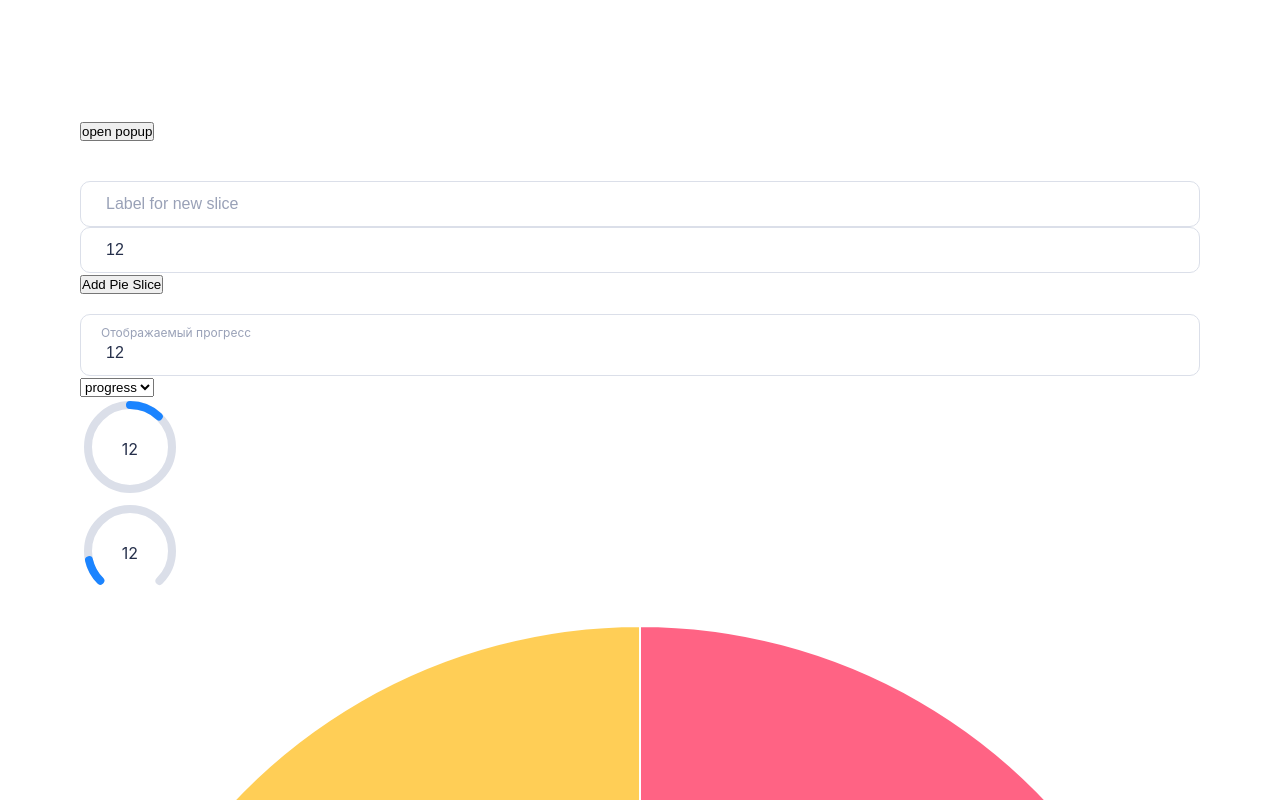
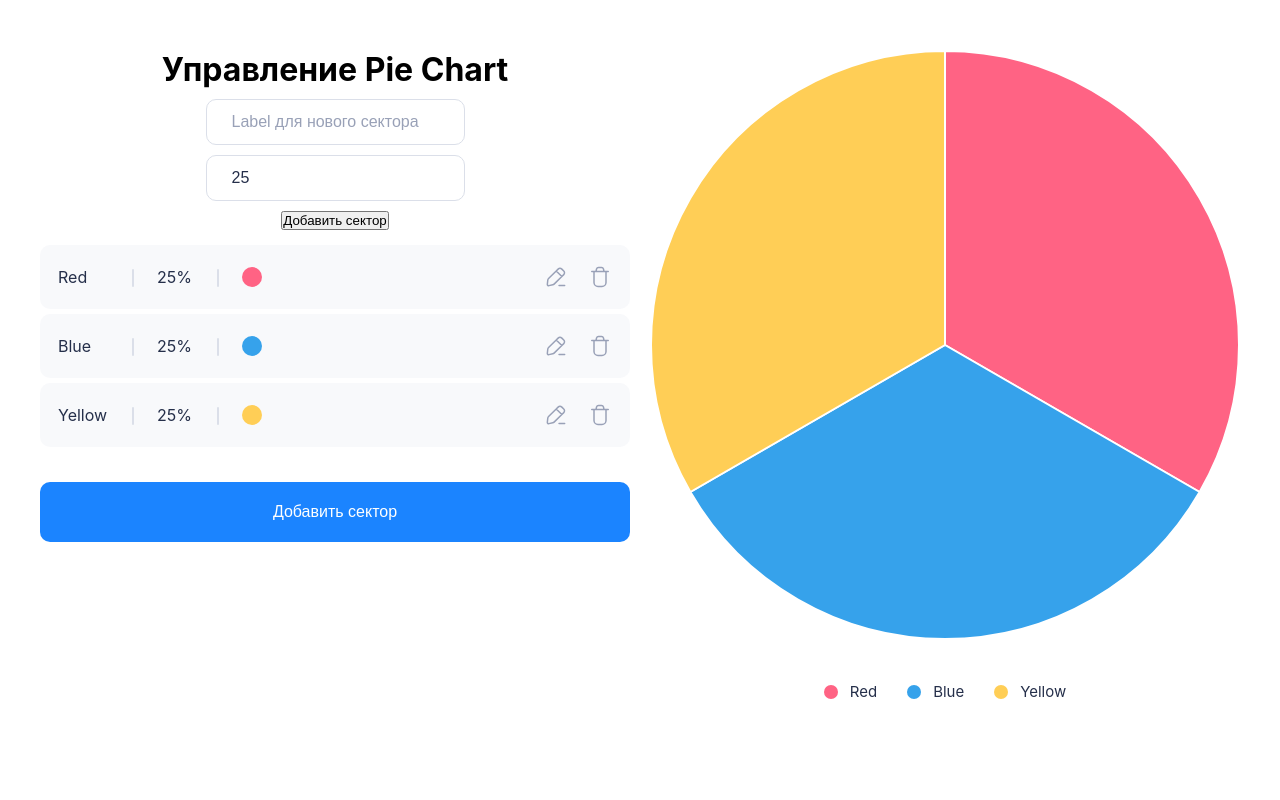
Before and after one commit to Qwimi/test-task, a Vue app: page /pie-chart in a window 1280 px wide. Shown: the top 800 px of the page. Built offline with nearby package versions, Linux system fonts and the light colour scheme; a web font is replaced by a local one.

Commit message:
feat: add router views

```diff
--- a/src/App.vue
+++ b/src/App.vue
@@ -1,79 +1,3 @@
-<script setup lang="ts">
-import { ref } from 'vue';
-import ProgressCircle from './components/progress-circle.vue';
-import type { Range } from '@/types';
-import ModalPopup from './components/modal-popup.vue';
-import TextInput from './components/text-input.vue';
-import NumberInput from './components/number-input.vue';
-import PieChart from './components/pie-chart.vue';
-
-const progressValue = ref<Range<0, 101>>(12)
-const status = ref<"progress" | "success" | "warning" | "error">('progress')
-const openPopup = ref(false)
-
-const textInput = ref('')
-const numberInput = ref(12)
-
-const pieData = ref([
-  { label: 'Red', value: 25, backgroundColor: '#FF6384' },
-  { label: 'Blue', value: 25, backgroundColor: '#36A2EB' },
-  { label: 'Yellow', value: 25, backgroundColor: '#FFCE56' }
-])
-
-const addPieItem = (label: string, value: number, backgroundColor: string) => {
-  pieData.value.push({ label, value, backgroundColor })
-}
-</script>
-
 <template>
-  <ModalPopup v-model="openPopup" v-slot="{ closeModal }">
-    <p style="max-width: 500px;">
-      Lorem ipsum dolor sit amet consectetur adipisicing elit. Quae nulla voluptatibus omnis suscipit est nemo repellat
-      harum aliquid earum voluptate maiores mollitia quo labore, voluptates culpa reiciendis qui ut sapiente!
-    </p>
-    <ProgressCircle :value="progressValue" :status="status" type="dashboard" />
-    <button @click="closeModal" style="width: 100%; padding: 20px;">close modal</button>
-  </ModalPopup>
-  <div class="container">
-    <div>
-      <button @click="openPopup = true">
-        open popup
-      </button>
-    </div>
-    <div style="margin-top: 20px;">
-      <TextInput v-model="textInput" placeholder="Label for new slice" />
-      <NumberInput v-model="numberInput" placeholder="Value for new slice" />
-      <button @click="addPieItem(textInput, numberInput, '#' + Math.floor(Math.random() * 16777215).toString(16))">
-        Add Pie Slice
-      </button>
-    </div>
-    <div>
-      <NumberInput :min="1" :max="100" v-model="progressValue" placeholder="min 1 max 100">
-        <template #label>
-          Отображаемый прогресс
-        </template>
-      </NumberInput>
-      <select v-model="status">
-        <option value="progress">progress</option>
-        <option value="success">success</option>
-        <option value="warning">warning</option>
-        <option value="error">error</option>
-      </select>
-      <ProgressCircle :value="progressValue" :status="status" />
-      <ProgressCircle :value="progressValue" :status="status" type="dashboard" />
-    </div>
-    <PieChart :data="pieData" />
-  </div>
+  <RouterView></RouterView>
 </template>
-
-<style>
-.container {
-  max-width: 1200px;
-  margin: 120px auto;
-  padding-inline: 40px;
-  box-sizing: border-box;
-  display: flex;
-  flex-direction: column;
-  gap: 20px;
-}
-</style>
--- a/src/router/index.ts
+++ b/src/router/index.ts
@@ -1,8 +1,14 @@
+import PieChart from '@/views/pie-chart.vue'
+import ProgressPage from '@/views/progress-page.vue'
 import { createRouter, createWebHistory } from 'vue-router'
 
+const routes = [
+  { path: '/', name: 'Progress', component: ProgressPage },
+  { path: '/pie-chart', name: 'PieChart', component: PieChart }
+]
 const router = createRouter({
   history: createWebHistory(import.meta.env.BASE_URL),
-  routes: [],
+  routes,
 })
 
 export default router
--- /dev/null
+++ b/src/views/pie-chart.vue
@@ -0,0 +1,70 @@
+<template>
+  <div class="pie-page-container">
+    <div class="controls">
+      <h1>Управление Pie Chart</h1>
+      <TextInput v-model="textInput" placeholder="Label для нового сектора" />
+      <NumberInput v-model="numberInput" placeholder="Значение" />
+      <button @click="addPieItem(
+        textInput,
+        numberInput,
+        '#' + Math.floor(Math.random() * 16777215).toString(16)
+      )">
+        Добавить сектор
+      </button>
+      <SectorList v-model:sectors="pieData" />
+    </div>
+
+
+    <div class="chart-container">
+      <PieChart :data="pieData" />
+    </div>
+  </div>
+</template>
+
+<script setup lang="ts">
+import { ref } from 'vue'
+import PieChart from '@/components/pie-chart.vue'
+import TextInput from '@/components/text-input.vue'
+import NumberInput from '@/components/number-input.vue'
+import SectorList from '@/components/sector-list.vue'
+import type { PieSector } from '@/types'
+
+const pieData = ref<PieSector[]>([
+  { id: '1', label: 'Red', value: 25, backgroundColor: '#FF6384' },
+  { id: '2', label: 'Blue', value: 25, backgroundColor: '#36A2EB' },
+  { id: '3', label: 'Yellow', value: 25, backgroundColor: '#FFCE56' }
+])
+
+const textInput = ref('')
+const numberInput = ref(25)
+
+const addPieItem = (label: string, value: number, backgroundColor: string) => {
+  const id = String(pieData.value.length)
+  pieData.value = [
+    ...pieData.value,
+    { id, label, value, backgroundColor }
+  ]
+}
+</script>
+
+<style scoped>
+.pie-page-container {
+  max-width: 1200px;
+  margin: 50px auto;
+  display: flex;
+  flex-direction: row;
+  gap: 20px;
+}
+
+.controls {
+  display: flex;
+  flex-direction: column;
+  gap: 10px;
+  align-items: center;
+  flex: 1;
+}
+
+.chart-container {
+  flex: 1;
+}
+</style>
--- /dev/null
+++ b/src/views/progress-page.vue
@@ -0,0 +1,42 @@
+<script setup lang="ts">
+import { ref } from 'vue';
+import type { Range } from '@/types';
+import NumberInput from '@/components/number-input.vue';
+import ProgressCircle from '@/components/progress-circle.vue';
+
+const progressValue = ref<Range<0, 101>>(12)
+const status = ref<"progress" | "success" | "warning" | "error">('progress')
+</script>
+
+<template>
+  <div class="container">
+    <router-link to="pie-chart">
+      pie chart page
+    </router-link>
+    <NumberInput :min="1" :max="100" v-model="progressValue" placeholder="min 1 max 100">
+      <template #label>
+        Отображаемый прогресс
+      </template>
+    </NumberInput>
+    <select v-model="status">
+      <option value="progress">progress</option>
+      <option value="success">success</option>
+      <option value="warning">warning</option>
+      <option value="error">error</option>
+    </select>
+    <ProgressCircle :value="progressValue" :status="status" />
+    <ProgressCircle :value="progressValue" :status="status" type="dashboard" />
+  </div>
+</template>
+
+<style>
+.container {
+  max-width: 1200px;
+  margin: 120px auto;
+  padding-inline: 40px;
+  box-sizing: border-box;
+  display: flex;
+  flex-direction: column;
+  gap: 20px;
+}
+</style>
```
